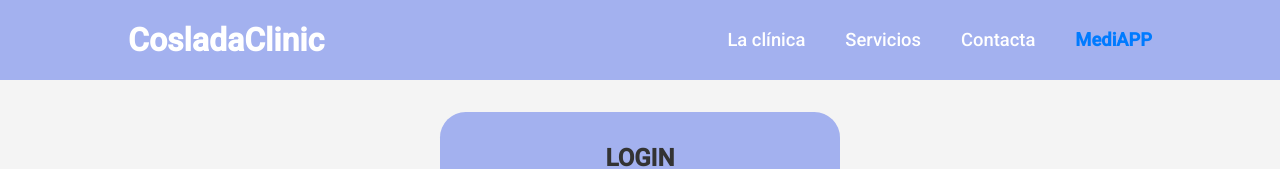
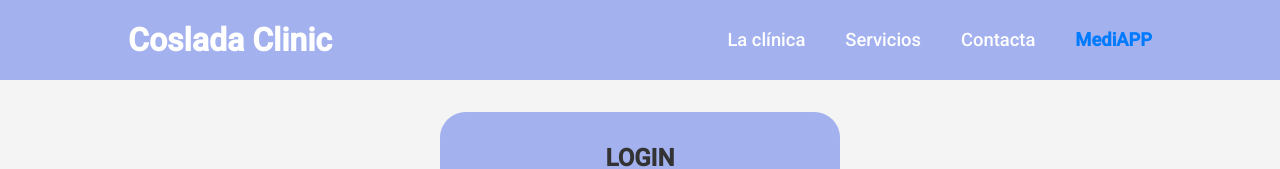
Before and after one commit to BertoMP/app-fin-ciclo, an Angular app in the folder client/: page /auth/login in a window 1280 px wide. Shown: the top 169 px of the page. Built offline with nearby package versions, Linux system fonts and the light colour scheme.

Commit message:
Header y footer

```diff
--- a/client/src/app/shared/components/header/header.component.html
+++ b/client/src/app/shared/components/header/header.component.html
@@ -1,2 +1,2 @@
-<a href="#" class="logo">CosladaClinic</a>
+<a [routerLink]="'/'" class="logo">Coslada Clinic</a>
 <app-nav-bar></app-nav-bar>
--- a/client/src/app/shared/components/header/header.component.ts
+++ b/client/src/app/shared/components/header/header.component.ts
@@ -1,11 +1,13 @@
 import {Component} from '@angular/core';
 import {NavBarComponent} from "../nav-bar/nav-bar.component";
+import {RouterLink} from "@angular/router";
 
 @Component({
   selector: 'app-header',
   standalone: true,
   imports: [
-    NavBarComponent
+    NavBarComponent,
+    RouterLink
   ],
   templateUrl: './header.component.html',
   styleUrl: './header.component.css'
```
